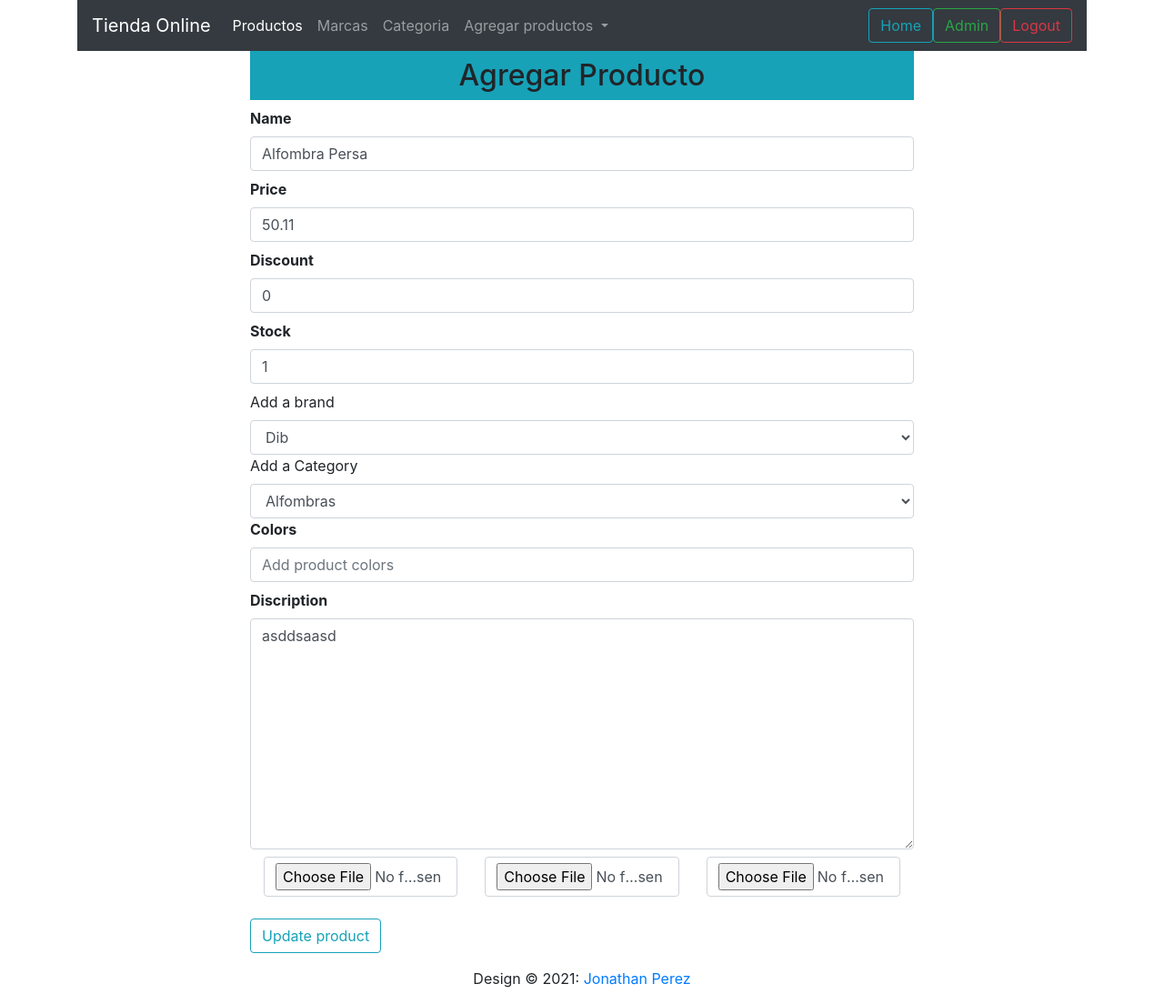
After one commit to JonathanPerezVoulquin/Ecommerce, a Flask app: page /updateproduct/1 in a window 1280 px wide. The commit adds this page. Shown: the whole page at 91% size. Run offline with Flask 2, Linux system fonts and the light colour scheme; data comes from the database, SQL or seed files in the repository; both versions use the stored data as it was after the commit; some libraries are stand-ins or nearby versions.

Commit message:
Update product, and styles bootstrap

```diff
--- a/shop/products/forms.py
+++ b/shop/products/forms.py
@@ -1,10 +1,10 @@
 from flask_wtf.file import FileAllowed, FileField, FileRequired
-from wtforms import Form, IntegerField, StringField, BooleanField, TextAreaField, validators, FloatField
+from wtforms import Form, IntegerField, StringField, BooleanField, TextAreaField, validators, FloatField, DecimalField
 
 
 class Addproducts(Form):
     name = StringField('Name', [validators.DataRequired()])
-    price = FloatField('Price', [validators.DataRequired()])
+    price = DecimalField('Price', [validators.DataRequired()])
     discount = IntegerField('Discount', default=0)
     stock = IntegerField('Stock', [validators.DataRequired()])
     colors = StringField('Colors', [validators.DataRequired()])
--- a/shop/products/routes.py
+++ b/shop/products/routes.py
@@ -100,3 +100,33 @@ def addproduct():
 
     return render_template('products/addproduct.html', title='Add Product Page', form=form, brands=brands,
                            categories=categories)
+
+
+@app.route('/updateproduct/<int:id>', methods=['GET', 'POST'])
+def updateproduct(id):
+    brands = Brand.query.all()
+    categories = Category.query.all()
+    product = Addproduct.query.get_or_404(id)
+    brand = request.form.get('brand')
+    category = request.form.get('category')
+    form = Addproducts(request.form)
+    if request.method =='POST':
+        product.name = form.name.data
+        product.price = form.price.data
+        product.discount = form.discount.data
+        product.brand_id = brand
+        product.category_id = category
+        product.color = form.colors.data
+        product.desc = form.discription.data
+        db.session.commit()
+        flash('You product has been updated', 'success')
+        return redirect(url_for('admin'))
+
+    form.name.data = product.name
+    form.price.data = product.price
+    form.discription.data = product.discount
+    form.stock.data = product.stock
+    form.discription.data = product.desc
+
+
+    return render_template('products/updateproduct.html', form=form, product=product, categories=categories, brands=brands)
--- a/shop/templates/admin/index.html
+++ b/shop/templates/admin/index.html
@@ -46,6 +46,7 @@
             <th>Product</th>
             <th>Price</th>
             <th>Discount</th>
+            <th>Stock</th>
             <th>Brand</th>
             <th>Image</th>
             <th>Edit</th>
@@ -58,10 +59,11 @@
                     <td>{{ product.name }}</td>
                     <td>{{ product.price }}</td>
                     <td>{{ product.discount }}</td>
+                    <td>{{ product.stock }}</td>
                     <td>{{ product.brand.name}}</td>
                     <td><img src="{{url_for('static',filename='images/' + product.image_1)}}" alt="{{product.name}}" width="50" height="20"></td>
-                    <td><a class="btn btn-info">Edit</a></td>
-                    <td><a class="btn btn-danger">Delete</a></td>
+                    <td><a href="{{url_for('updateproduct', id=product.id)}}" class="btn btn-info">Edit</a></td>
+                    <td><a href="{{url_for('updateproduct', id=product.id)}}" class="btn btn-danger">Delete</a></td>
                 </tr>
             {% endfor %}
         </tbody>
--- /dev/null
+++ b/shop/templates/products/updateproduct.html
@@ -0,0 +1,89 @@
+{% extends 'layout.html'%}
+{% block content %}
+{% include '_messages.html'%}
+<div class="container">
+        <nav class="navbar navbar-expand-lg navbar-dark bg-dark">
+            <a class="navbar-brand" href="{{url_for('admin')}}">Tienda Online</a>
+            <button class="navbar-toggler" type="button" data-toggle="collapse" data-target="#navbarNavDropdown" aria-controls="navbarNavDropdown" aria-expanded="false" aria-label="Toggle navigation">
+              <span class="navbar-toggler-icon"></span>
+            </button>
+            <div class="collapse navbar-collapse" id="navbarNavDropdown">
+              <ul class="navbar-nav">
+                <li class="nav-item active">
+                  <a class="nav-link" href="{{url_for('admin')}}">Productos <span class="sr-only">(current)</span></a>
+                </li>
+                <li class="nav-item">
+                  <a class="nav-link" href="{{url_for('brands')}}">Marcas</a>
+                </li>
+                <li class="nav-item">
+                  <a class="nav-link" href="{{url_for('category')}}">Categoria</a>
+                </li>
+                <li class="nav-item dropdown">
+                  <a class="nav-link dropdown-toggle" href="#" id="navbarDropdownMenuLink" role="button" data-toggle="dropdown" aria-haspopup="true" aria-expanded="false">
+                    Agregar productos
+                  </a>
+                  <div class="dropdown-menu" aria-labelledby="navbarDropdownMenuLink">
+                    <a class="dropdown-item" href="{{url_for('addproduct')}}">Agregar producto</a>
+                    <a class="dropdown-item" href="{{url_for('addbrand')}}">Agregar marca</a>
+                    <a class="dropdown-item" href="{{url_for('addcat')}}">Agregar categorías</a>
+                  </div>
+                </li>
+              </ul>
+            </div>
+
+            <a href=""<button class="btn btn-outline-info me-2" type="button">Home</button></a>
+            <a href="{{url_for('admin')}}"><button class="btn btn-outline-success me-2" type="button">Admin</button></a>
+            <a href="{{url_for('logout')}}"><button class="btn btn-outline-danger me-2" type="button">Logout</button></a>
+
+          </nav>
+    </div>
+<div class="container">
+    <div class="row">
+        <div class="col-md-2"></div>
+            <div class="col-md-8">
+                <h2 class="text-center bg-info p-2"> Agregar Producto</h2>
+                {% from '_formhelpers.html' import render_field %}
+                <form action="" method="POST" enctype="multipart/form-data">
+
+                    {{ render_field(form.name, class="form-control", placeholder="Add product name")}}
+                    {{ render_field(form.price, class="form-control", placeholder="Add product price")}}
+                    {{ render_field(form.discount, class="form-control", placeholder="Add product discount")}}
+                    {{ render_field(form.stock, class="form-control", placeholder="Add product stock")}}
+
+                    <label for="brand">Add a brand</label>
+                    <select name="brand" id="brand" class="form-control" required>
+                        <option value="{{product.brand_id}}"> {{product.brand.name}}</option>
+                        {% for brand in brands %}
+                        <option value="{{brand.id}}">{{brand.name}}</option>
+                        {% endfor %}
+                    </select>
+
+
+                      <label for="category">Add a Category</label>
+                    <select name="category" id="category" class="form-control" required>
+                        <option value="{{product.category_id}}"> {{product.category.name}}</option>
+                        {% for category in categories %}
+                        <option value="{{category.id}}">{{category.name}}</option>
+                        {% endfor %}
+                    </select>
+
+                    {{ render_field(form.colors, class="form-control", placeholder="Add product colors")}}
+                    {{ render_field(form.discription, class="form-control", placeholder="Add product detail", rows="10")}}
+
+                    <div class="container">
+                        <div class="row">
+                            <div class="col-md-4"><input type="file" name="image_1" class="form-control"></div>
+                            <div class="col-md-4"><input type="file" name="image_2" class="form-control"></div>
+                            <div class="col-md-4"><input type="file" name="image_3" class="form-control"></div>
+                        </div>
+                    </div>
+
+
+                    <button type="submit" class="btn btn-outline-info mt-4">Update product</button>
+                </form>
+             </div>
+        <div class="col-md-2"></div>
+
+    </div>
+</div>
+{% endblock content %}
```
Also changed, not shown: shop/static/images/def39b5c461e11ee8a9b.jpg (added), shop/static/images/e27f7be4d17156956848.jpg (added), shop/static/images/e88df8f5ef42c9fe5a7e.jpg (added), shop/test.db.
